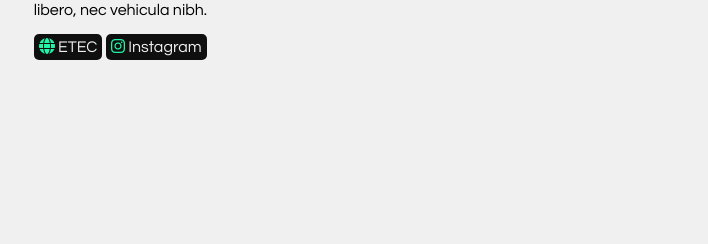
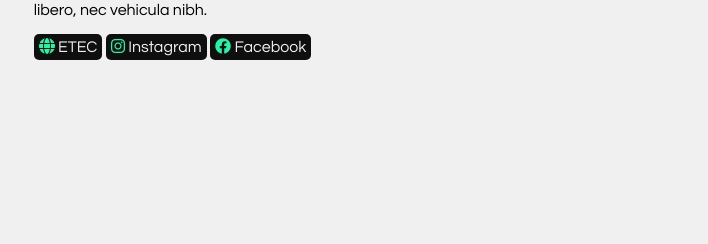
Before and after one commit to pdrfranca/fetec, a plain HTML site: page index.html in a window 1280 px wide. Shown: the part 1211-1455 px from the top of the page, 0-708 px from the left. Drawn offline with nearby package versions, Linux system fonts and the light colour scheme.

Commit message:
Update index.html

```diff
--- a/index.html
+++ b/index.html
@@ -69,6 +69,7 @@
             <div>
                 <a href="" class="button"><i class="fa-solid fa-globe fa-flip"></i> ETEC</a>
                 <a href="" class="button"><i class="fa-brands fa-instagram fa-flip"></i> Instagram</a>
+                <a href="" class="button"><i class="fa-brands fa-facebook fa-flip"></i> Facebook</a>
             </div>
 
         </div>
```
